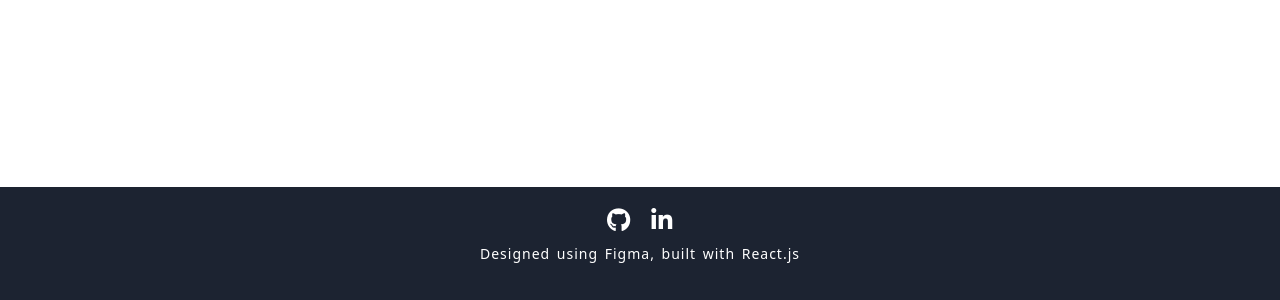
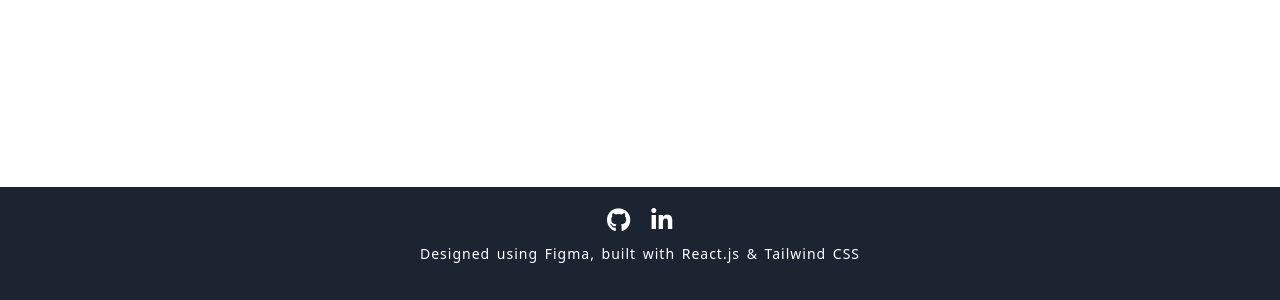
Before and after one commit to Beketovian/personal-ws, a React (Create React App) app: page / in a window 1280 px wide. Shown: the part 2026-2326 px from the top of the page. Built offline with nearby package versions, Linux system fonts and the light colour scheme.

Commit message:
footer message tw

```diff
--- a/src/App.js
+++ b/src/App.js
@@ -138,7 +138,8 @@ function App() {
       </a>
       <p class="content">
         Designed using <a href="https://www.figma.com/" target="_blank" rel="noopener noreferrer" class="custom-link">Figma</a>,
-        built with <a href="https://reactjs.org/" target="_blank" rel="noopener noreferrer" class="custom-link">React.js</a>
+        built with <a href="https://reactjs.org/" target="_blank" rel="noopener noreferrer" class="custom-link">React.js </a>
+        & <a href="https://tailwindcss.com/" target="_blank" rel="noopener noreferrer" class="custom-link">Tailwind CSS</a>
       </p>
     </div>
   </div>
```
